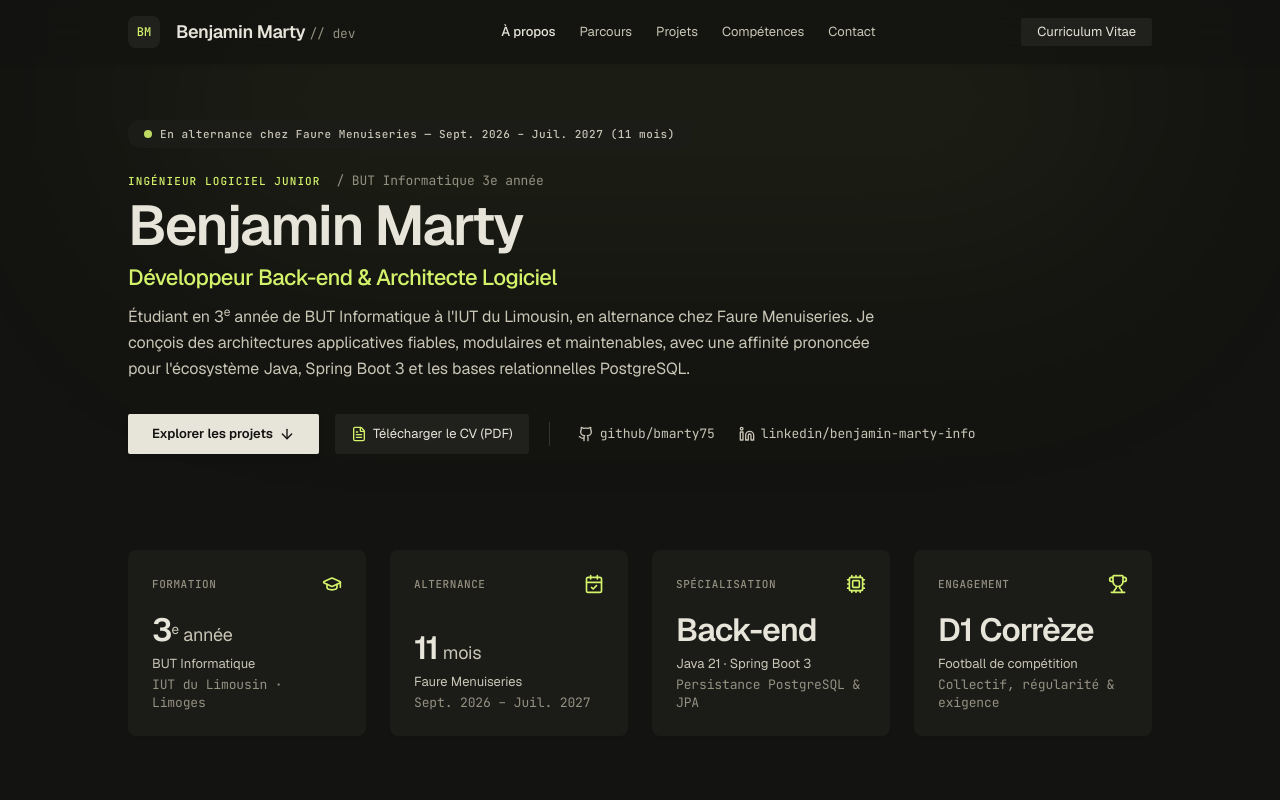
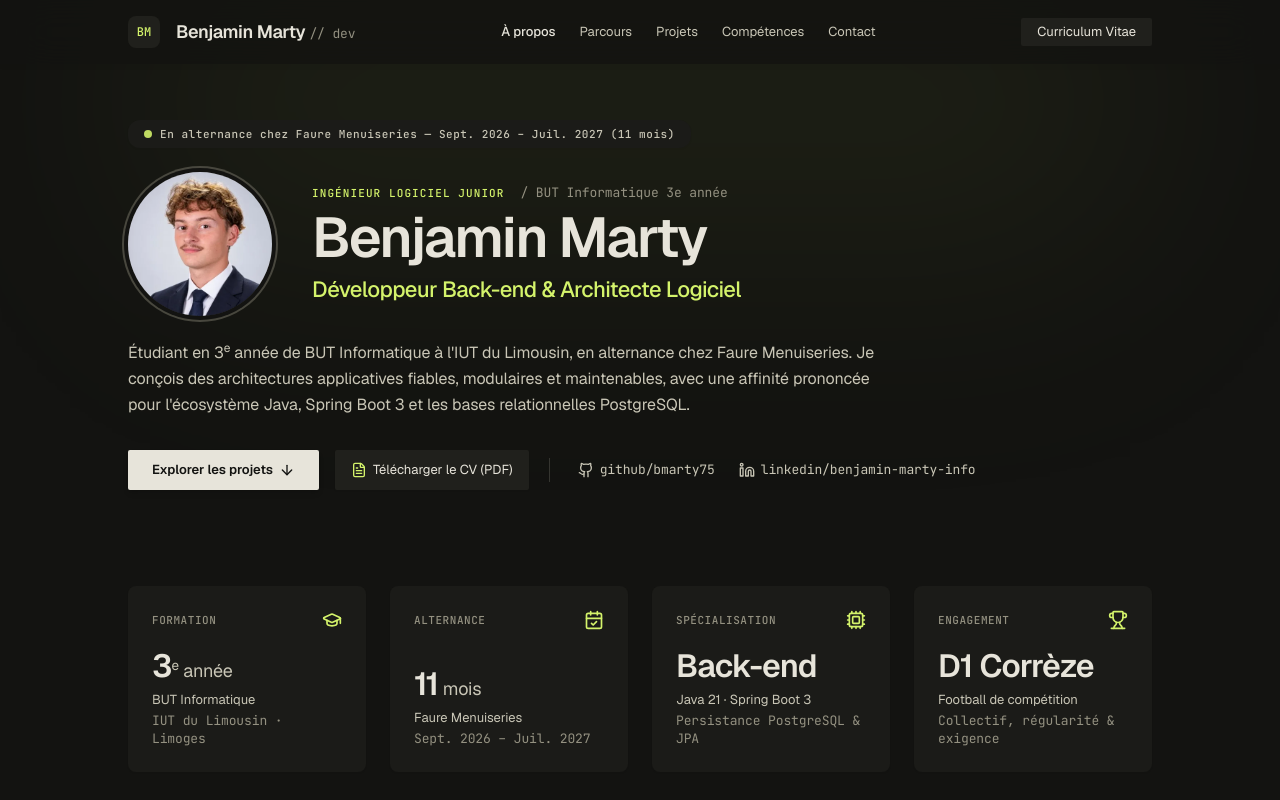
Before and after one commit to bmarty75/portfolio, a React (Vite) app: page / in a window 1280 px wide. Shown: the top 800 px of the page. Built offline with nearby package versions, Linux system fonts and the light colour scheme.

Commit message:
Photo de profil dans le Hero

```diff
--- a/src/components/Hero.tsx
+++ b/src/components/Hero.tsx
@@ -12,21 +12,31 @@ export const Hero = () => (
     </div>
 
     {/* Identité */}
-    <div className="flex max-w-4xl flex-col gap-space-xs">
+    <div className="flex max-w-4xl flex-col gap-space-lg">
+      <div className="flex flex-col items-start gap-space-lg sm:flex-row sm:items-center md:gap-space-xl">
+        <img
+          src={IDENTITY.photo}
+          alt={`${IDENTITY.firstName} ${IDENTITY.lastName}`}
+          width={400}
+          height={400}
+          fetchPriority="high"
+          className="h-24 w-24 shrink-0 rounded-full object-cover ring-2 ring-outline-variant ring-offset-4 ring-offset-surface md:h-36 md:w-36"
+        />
+        <div className="flex min-w-0 flex-col gap-space-xs">
           <div className="flex flex-wrap items-baseline gap-x-space-md gap-y-1">
             <span className="font-mono text-label-caps uppercase tracking-widest text-primary">
               Ingénieur logiciel junior
             </span>
             <span className="font-mono text-code-sm text-outline">/ BUT Informatique 3e année</span>
           </div>
-
           <h1 className="text-display-hero-mobile font-semibold tracking-tight text-on-surface md:text-display-hero">
             {IDENTITY.firstName} {IDENTITY.lastName}
           </h1>
+          <p className="text-headline-md font-medium tracking-tight text-primary">{IDENTITY.role}</p>
+        </div>
+      </div>
 
-      <p className="text-headline-md font-medium tracking-tight text-primary">{IDENTITY.role}</p>
-
-      <p className="mt-space-sm max-w-3xl text-body-lg leading-relaxed text-on-surface-variant">
+      <p className="max-w-3xl text-body-lg leading-relaxed text-on-surface-variant">
         Étudiant en 3<sup>e</sup> année de BUT Informatique à l&apos;IUT du Limousin, en alternance
         chez {ALTERNANCE.company}. Je conçois des architectures applicatives fiables, modulaires et
         maintenables, avec une affinité prononcée pour l&apos;écosystème Java, Spring Boot 3 et les
--- a/src/lib/constants.ts
+++ b/src/lib/constants.ts
@@ -11,6 +11,7 @@ export const IDENTITY = {
   github: 'https://github.com/bmarty75',
   githubHandle: 'github.com/bmarty75',
   cv: '/cv.pdf',
+  photo: '/photo.webp',
 } as const;
 
 /** Alternance en cours — 3ème année de BUT. */
```
Also changed, not shown: public/photo.webp (added). Lines whose indentation alone changed are shown as unchanged.
